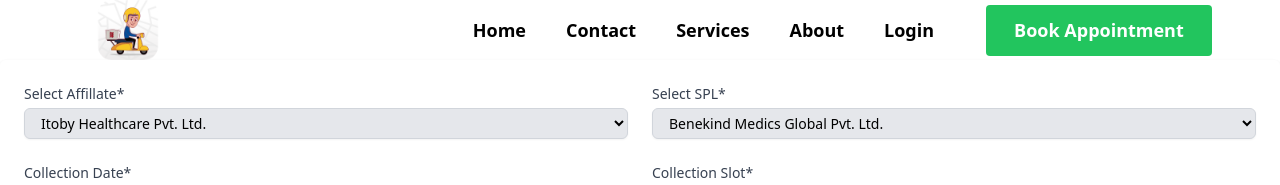
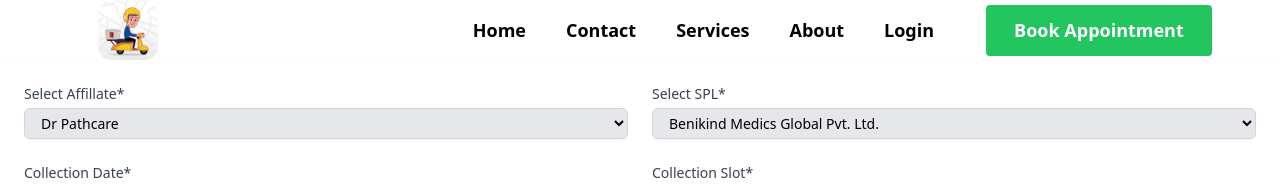
Before and after one commit to ArpitJangid11/PhleboIndia, a Next.js app: page /form in a window 1280 px wide. Shown: the top 185 px of the page. Built offline with nearby package versions, Linux system fonts and the light colour scheme.

Commit message:
drop down

```diff
--- a/pages/form.js
+++ b/pages/form.js
@@ -28,18 +28,16 @@
             <div className="col-span-6 sm:col-span-3">
                 <label className="block text-sm font-medium text-gray-700">Select Affillate*</label>
                 <select value={affillate} onChange={(e)=>setAffillate(e.target.value)} id="country" name="country" autoComplete="country" className="mt-1 block w-full py-1 px-3 border border-gray-300 rounded-md shadow-sm focus:outline-none focus:ring-indigo-500 focus:border-indigo-500 sm:text-sm bg-gray-200">
-                  <option>Itoby Healthcare Pvt. Ltd.</option>
-                  <option>hello</option>
-                  <option>hi</option>
+                  <option>Dr Pathcare</option>
+                  <option>Itoby HealthCare</option>
                 </select>
               </div>
 
               <div className="col-span-6 sm:col-span-3">
                 <label className="block text-sm font-medium text-gray-700">Select SPL*</label>
                 <select value={spl} onChange={(e)=>setSPL(e.target.value)} id="country" name="country" autoComplete="country" className="mt-1 block w-full py-1 px-3 border border-gray-300 rounded-md shadow-sm focus:outline-none focus:ring-indigo-500 focus:border-indigo-500 sm:text-sm bg-gray-200">
-                  <option>Benekind Medics Global Pvt. Ltd.</option>
-                  <option>hello</option>
-                  <option>hi</option>
+                  <option>Benikind Medics Global Pvt. Ltd.</option>
+                  <option>Augmentum Diagnostics</option>
                 </select>
               </div>
 
```
